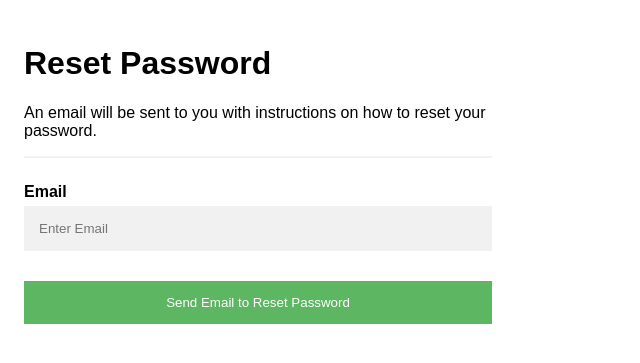
After one commit to EL9776/Secure-Software-Development, a PHP site: page /forgotPassword.php in a window 1280 px wide. The commit adds this page. Shown: the top 363 px of the page, without its empty margins (0-640 px from the left). Run offline with PHP 8.4, Linux system fonts and the light colour scheme.

Commit message:
Created the Forgot Password page and begun the Reset Password Request

```diff
--- /dev/null
+++ b/forgotPassword.php
@@ -0,0 +1,31 @@
+<?php
+
+require("oopGenPage.php");
+
+$title="Forgot Password Page";
+$cssPath="resources/forgotPassword.css";
+$bodyContent=<<<BODY
+
+<div class="forgotPasswordForm">
+<form action="/index.php" method="POST" style="...">
+  <div class="container">
+    <h1>Reset Password</h1>
+    <p>An email will be sent to you with instructions on how to reset your password.</p>
+    <hr>
+    <label for="email"><b>Email</b></label>
+    <input type="text" placeholder="Enter Email" name="email" required>
+
+    <div class="clearfix">
+      <button type="reset" name="resetRequest">Send Email to Reset Password</button>
+    </div>
+
+  </div>
+</form>
+</div>
+BODY;
+
+$page=new HTMLPage($title,$cssPath);
+$page->setBodyContent($bodyContent);
+$page->render();
+
+?>
--- a/oopMaster.php
+++ b/oopMaster.php
@@ -41,7 +41,7 @@ class MasterPage
 
   <div class="container" style="background-color:darkorchid">
     <button type="button" class="cancelbtn">Cancel</button>
-    <span class="psw">Forgot <a href="#">password?</a></span>
+    <span class="psw"><a href="forgotPassword.php">Forgot password?</a></span>
 
   </div>
   <div class="container" style="background-color:yellow">
--- /dev/null
+++ b/resources/forgotPassword.css
@@ -0,0 +1,67 @@
+body {font-family: Arial, Helvetica, sans-serif; width:500px;}
+* {box-sizing: border-box;}
+
+/* Full-width input fields */
+input[type=text], input[type=password] {
+    width: 100%;
+    padding: 15px;
+    margin: 5px 0 22px 0;
+    display: inline-block;
+    border: none;
+    background: #f1f1f1;
+}
+
+input[type=text]:focus, input[type=password]:focus {
+    background-color: #ddd;
+    outline: none;
+}
+
+hr {
+    border: 1px solid #f1f1f1;
+    margin-bottom: 25px;
+}
+
+/* Set a style for all buttons */
+button {
+    background-color: #4CAF50;
+    color: white;
+    padding: 14px 20px;
+    margin: 8px 0;
+    border: none;
+    cursor: pointer;
+    width: 100%;
+    opacity: 0.9;
+}
+
+button:hover {
+    opacity:1;
+}
+
+/* Add padding to container elements */
+.container {
+    padding: 16px;
+}
+
+/* Float cancel and reset buttons and add an equal width */
+.resetbtn {
+    float: left;
+    width: 50%;
+}
+
+/* Clear floats */
+.clearfix::after {
+    content: "";
+    clear: both;
+    display: table;
+}
+
+/* Change styles for cancel button and reset button on extra small screens */
+@media screen and (max-width: 300px) {
+    .cancelbtn, .resetbtn {
+        width: 100%;
+    }
+}
+
+.forgotPasswordForm{
+    margin: auto;
+}
```
Also changed, not shown: resources/resetRequest.php (added, +17 -0 lines).
